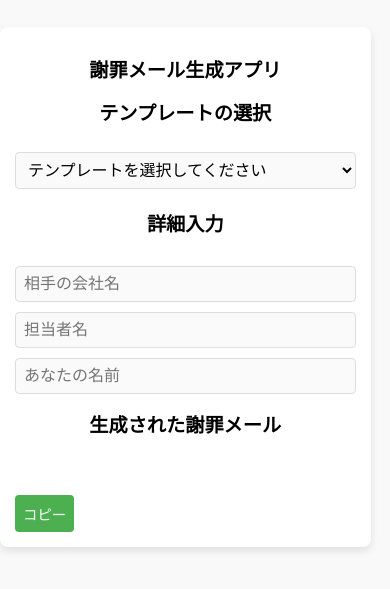
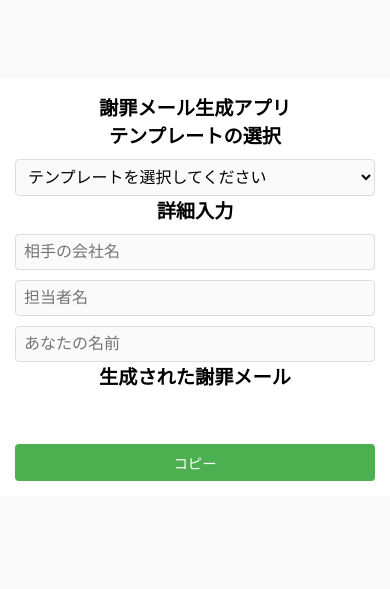
Before and after one commit to resotas/apology-email-generator, a React (Create React App) app: page / in a window 390 px wide. Shown: the part 135-724 px from the top of the page. Built offline with nearby package versions, Linux system fonts and the light colour scheme.

Commit message:
Add files via upload

```diff
--- a/src/App.css
+++ b/src/App.css
@@ -1,5 +1,4 @@
 /* 基本スタイル */
-
 body {
   font-family: Arial, sans-serif;
   background-color: #f9f9f9;
@@ -14,10 +13,11 @@ body {
   background-color: #fff;
   border-radius: 8px;
   box-shadow: 0px 4px 8px rgba(0, 0, 0, 0.1);
-  width: 90%;
+  width: 100%;
   max-width: 600px;
   padding: 20px;
   box-sizing: border-box;
+  overflow: hidden;
 }
 
 /* フォーム要素のスタイル */
@@ -46,13 +46,16 @@ button {
 /* スマートフォンサイズのスタイル調整 */
 @media (max-width: 600px) {
   .App {
-    width: 95%;
+    width: 100%;
     padding: 15px;
+    border-radius: 0;
+    box-shadow: none;
   }
 
   h1, h2, h3 {
     font-size: 1.2em;
     text-align: center;
+    margin: 0;
   }
 
   input[type="text"], select, textarea {
@@ -63,12 +66,16 @@ button {
   button {
     font-size: 0.9em;
     padding: 8px;
+    width: 100%;
   }
 
   /* メール内容の表示領域 */
   pre {
     font-size: 0.9em;
     padding: 10px;
-    overflow-wrap: break-word;
+    white-space: pre-wrap; /* 改行で折り返しを有効にする */
+    word-wrap: break-word; /* 長い単語を折り返す */
+    overflow: hidden;
+    box-sizing: border-box;
   }
 }
```
